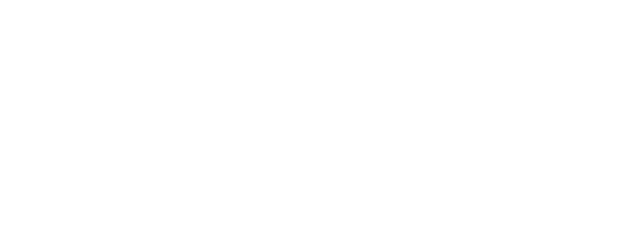
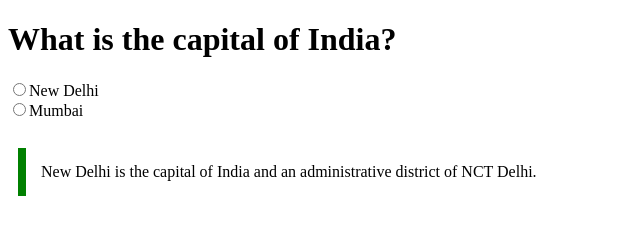
Before and after one commit to acciojob/trivia-GabbarVirus, a website: page main.html in a window 1280 px wide. Shown: the whole page, without its empty margins (0-640 px from the left). Drawn offline with Linux system fonts and the light colour scheme.

Commit message:
commit and push

```diff
--- a/main.html
+++ b/main.html
@@ -10,6 +10,16 @@
 	<!-- the entire body must be written by student -->
     <script type="text/javascript" src="./script.js">
 </script>
+<h1> What is the capital of India?</h1>
+<input type="radio"><label for="new delhi">New Delhi</label>
+
+<br>
+
+<input type="radio"><label for="mumbai">Mumbai</label>
+
+<br>
+<br>
+<blockquote cite="https://en.wikipedia.org/wiki/New_Delhi">New Delhi is the capital of India and an administrative district of NCT Delhi.</blockquote>
 
 </body>
 
--- a/styles.css
+++ b/styles.css
@@ -1,2 +1,11 @@
 
-/* Your CSS Code here. */
+h1{
+    font-weight: bold;
+}
+blockquote{
+    max-width: 600px;
+    margin: 10px;
+    padding: 15px;
+    border-left: 8px solid green;
+    background-color: #f8fffe"";
+}
```
